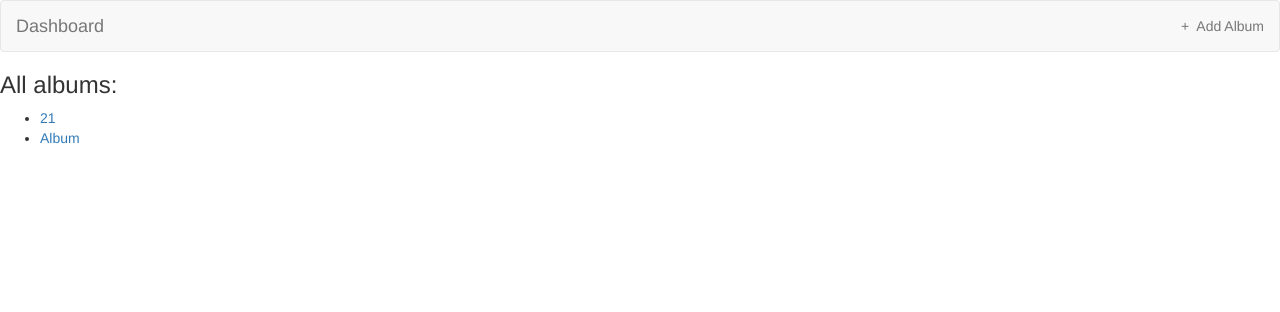
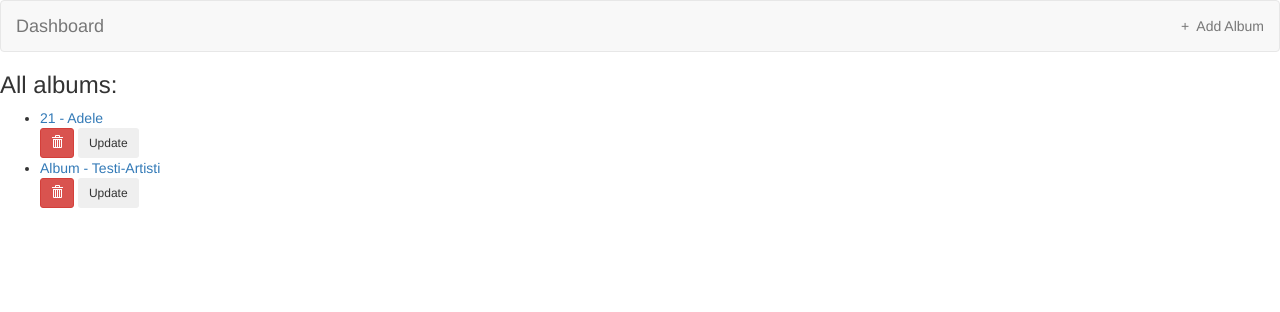
Before and after one commit to evemon/OHSIHA, a Django app: page /music/ in a window 1280 px wide. Shown: the top 312 px of the page. Run offline with Django 3.2, Linux system fonts and the light colour scheme; data comes from the database, SQL or seed files in the repository; both versions use the stored data as it was after the commit; some libraries are stand-ins or nearby versions.

Commit message:
created createView, DeleteView and UpdateView

```diff
--- a/music/templates/music/index.html
+++ b/music/templates/music/index.html
@@ -6,7 +6,20 @@
   <h3>All albums:</h3>
   <ul>
     {% for album in all_albums %}
-      <li><a href="{% url 'music:details' album.id %}">{{ album.title }}</a></li>
+      <li><a href="{% url 'music:details' album.id %}">{{ album.title }} - {{ album.artist }}</a></li>
+
+      <form action="{% url 'music:album-delete' album.id %}" method='post' style="display: inline;">
+        {% csrf_token %}
+        <input type="hidden" name="album_id" value="{{ album.id }}"/>
+        <button type="submit" class="btn btn-danger btn-sm">
+            <span class="glyphicon glyphicon-trash"></span>
+        </button>
+      </form>
+
+      <form action="{% url 'music:album-update' album.id %}" style="display: inline;">
+        <button type="Submit" class="btn btn-basic btn-sm">Update</button>
+      </form>
+
     {% endfor %}
   </ul>
   {% else %}
--- a/music/urls.py
+++ b/music/urls.py
@@ -7,9 +7,13 @@ app_name = 'music'
 urlpatterns = [
     #/music
     url(r'^$', views.IndexView.as_view(), name='index'),
+    #album details
+    url(r'^(?P<pk>[0-9]+)/$', views.DetailsView.as_view(), name='details'),
 
-    #/music/"album-id"
-    url(r'^(?P<pk>[0-9]+)/$', views.DetailsView.as_view(), name='details'),
     #music/album/add
     url(r'album/add/$', views.CreateNew.as_view(), name='album-add'),
+    #music/album/1/
+    url(r'album/(?P<pk>[0-9]+)/$', views.Update.as_view(), name='album-update'),
+    #music/album/1/delete
+    url(r'album/(?P<pk>[0-9]+)/delete/$', views.Delete.as_view(), name='album-delete'),
 ]
--- a/music/views.py
+++ b/music/views.py
@@ -1,5 +1,6 @@
 from django.views import generic
 from django.views.generic.edit import CreateView, UpdateView, DeleteView
+from django.urls import reverse_lazy
 from .models import Album
 
 class IndexView(generic.ListView):
@@ -16,3 +17,11 @@ class DetailsView(generic.DetailView):
 class CreateNew(CreateView):
     model = Album
     fields = ['artist', 'title', 'genre']
+
+class Update(UpdateView):
+    model = Album
+    fields = ['artist', 'title', 'genre']
+
+class Delete(DeleteView):
+    model = Album
+    success_url = reverse_lazy('music:index')
```
Also changed, not shown: db.sqlite3.
